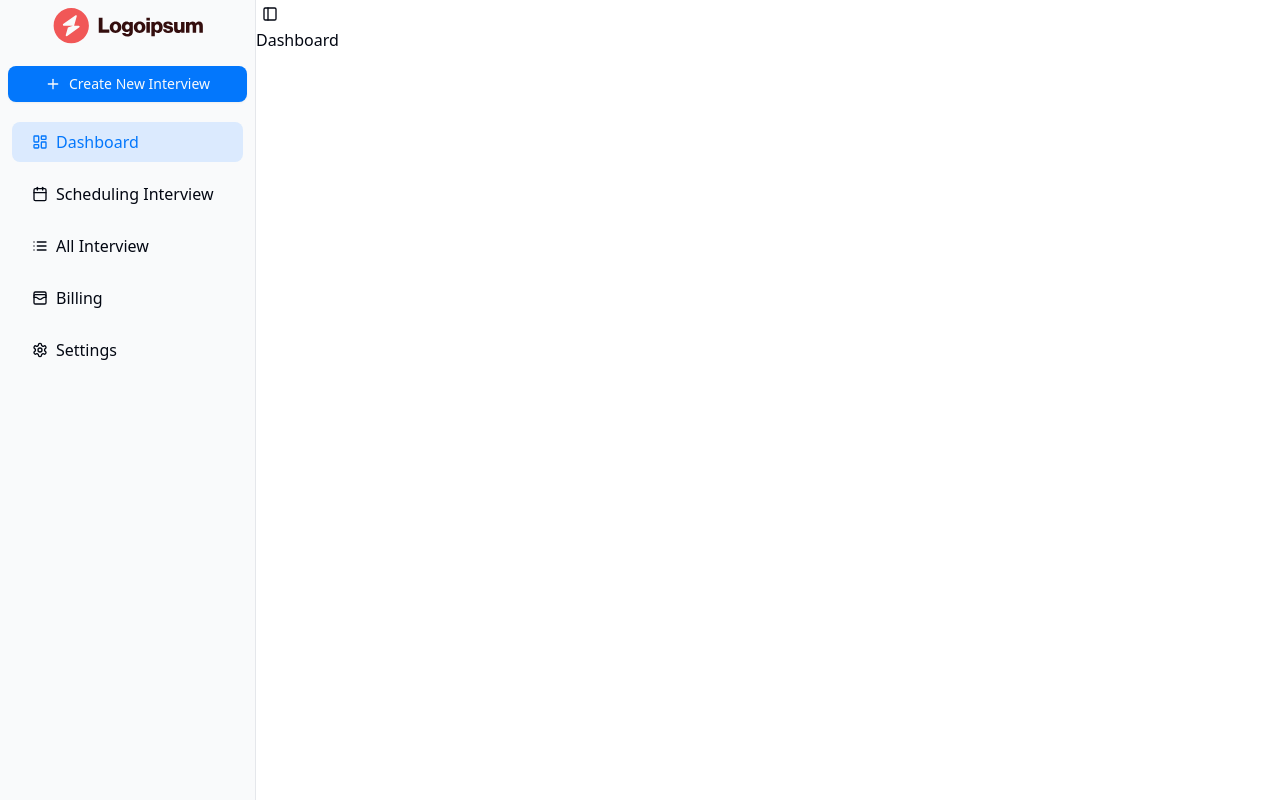
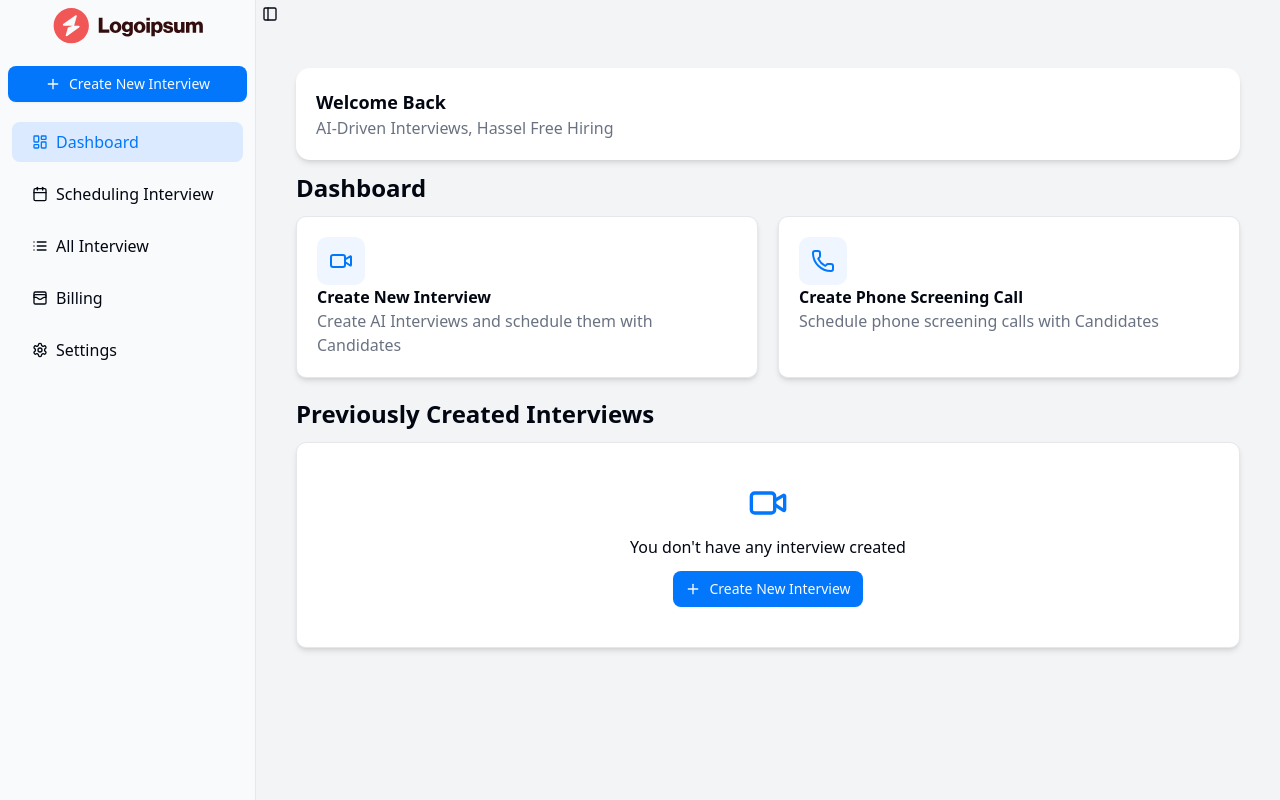
Before and after one commit to Harshit0741/ai-interview, a Next.js app: page /dashboard in a window 1280 px wide. Built offline with nearby package versions, Linux system fonts and the light colour scheme; no server answers; the database is empty.

Commit message:
first commit

```diff
--- /dev/null
+++ b/app/(main)/dashboard/_components/CreateOptions.jsx
@@ -0,0 +1,21 @@
+import { Phone, Video } from 'lucide-react'
+import React from 'react'
+
+function CreateOptions() {
+  return (
+    <div className='grid grid-cols-2 gap-5'>
+        <div className='bg-white border border-gray-200 rounded-lg p-5 shadow-md'>
+            <Video className='p-3 text-primary bg-blue-50 rounded-lg h-12 w-12'/>
+            <h2 className='font-bold'>Create New Interview</h2>
+            <p className='text-gray-500'>Create AI Interviews and schedule them with Candidates</p>
+        </div>
+        <div className='bg-white border border-gray-200 rounded-lg p-5 shadow-md'>
+            <Phone className='p-3 text-primary bg-blue-50 rounded-lg h-12 w-12'/>
+            <h2 className='font-bold'>Create Phone Screening Call</h2>
+            <p className='text-gray-500'>Schedule phone screening calls with Candidates</p>
+        </div>
+    </div>
+  )
+}
+
+export default CreateOptions
--- /dev/null
+++ b/app/(main)/dashboard/_components/LatestInterviewsList.jsx
@@ -0,0 +1,24 @@
+'use client'
+import { Button } from '@/components/ui/button'
+import { Camera, Plus, Video } from 'lucide-react'
+import React, { useState } from 'react'
+
+function LatestInterviewsList() {
+    const [interviewList, setInterviewList] = useState([])
+  return (
+    <div className='my-5'>
+        <h2 className='font-bold text-2xl'>Previously Created Interviews</h2>
+        <div className='bg-white border border-gray-200 rounded-lg p-5 shadow-md mt-3'>
+           {interviewList?.length == 0 &&
+                <div className='p-5 flex flex-col gap-3 items-center'>
+                    <Video className='h-10 w-10 text-primary'/>
+                    <h2>You don't have any interview created</h2>
+                    <Button className='cursor-pointer'><Plus/> Create New Interview</Button>
+                </div>
+           }
+        </div>
+    </div>
+  )
+}
+
+export default LatestInterviewsList
--- /dev/null
+++ b/app/(main)/dashboard/_components/WelcomeContainer.jsx
@@ -0,0 +1,20 @@
+"use client"
+import { useUser } from '@/app/provider';
+import { Bell } from 'lucide-react';
+import Image from 'next/image';
+import React from 'react'
+
+function WelcomeContainer() {
+    const {user} = useUser();
+  return (
+    <div className='bg-white p-5 rounded-xl flex justify-between items-center shadow-md'>
+        <div>
+            <h2 className='text-lg font-bold'>Welcome Back {user?.name}</h2>
+            <h2 className='text-gray-500'>AI-Driven Interviews, Hassel Free Hiring</h2>
+        </div>
+        {user&&<Image src={user?.picture} alt="user" width={40} height={40} className='rounded-full mt-5' />}
+    </div>
+  )
+}
+
+export default WelcomeContainer
--- a/app/(main)/dashboard/page.jsx
+++ b/app/(main)/dashboard/page.jsx
@@ -1,8 +1,16 @@
 import React from 'react'
+import WelcomeContainer from './_components/WelcomeContainer'
+import CreateOptions from './_components/CreateOptions'
+import LatestInterviewsList from './_components/LatestInterviewsList'
 
 function Dashboard() {
   return (
-    <div>Dashboard</div>
+    <div>
+      <WelcomeContainer/>
+      <h2 className='my-3 font-bold text-2xl'>Dashboard</h2>
+      <CreateOptions/>
+      <LatestInterviewsList/>
+    </div>
   )
 }
 
--- a/app/(main)/layout.js
+++ b/app/(main)/layout.js
@@ -3,9 +3,11 @@ import DashboardProvider from './provider'
 
 function DashboardLayout({children}) {
   return (
-    <div>
+    <div className='bg-secondary'>
         <DashboardProvider>
-            {children}
+            <div className='p-10'>
+              {children}
+            </div>
         </DashboardProvider>
     </div>
   )
--- a/app/(main)/provider.js
+++ b/app/(main)/provider.js
@@ -6,7 +6,7 @@ function DashboardProvider({children}) {
   return (
     <SidebarProvider>
         <AppSidebar/>
-        <div>
+        <div className='w-full'>
         <SidebarTrigger className="cursor-pointer" />
             {children}
         </div>
--- a/next.config.mjs
+++ b/next.config.mjs
@@ -1,4 +1,8 @@
 /** @type {import('next').NextConfig} */
-const nextConfig = {};
+const nextConfig = {
+    images: {
+        domains: ['lh3.googleusercontent.com'],
+    },
+};
 
 export default nextConfig;
```
